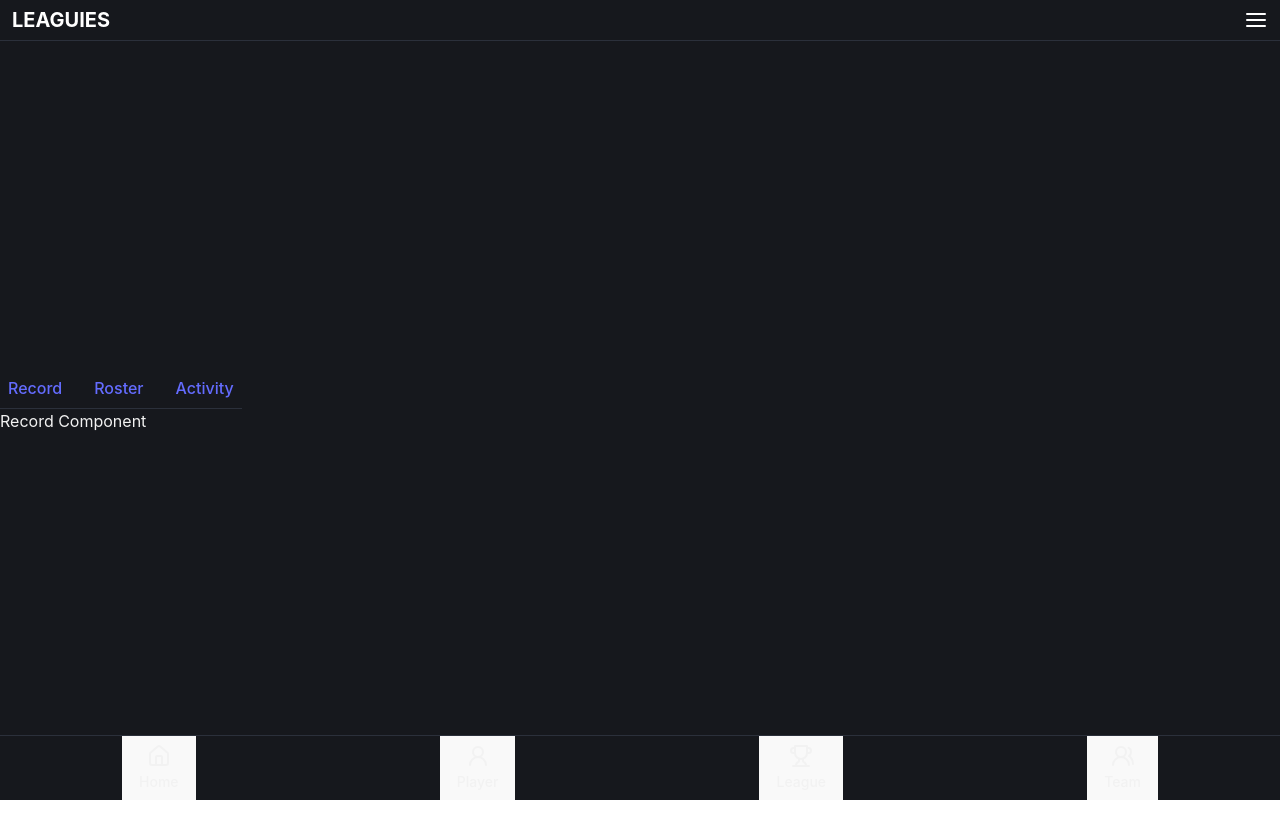
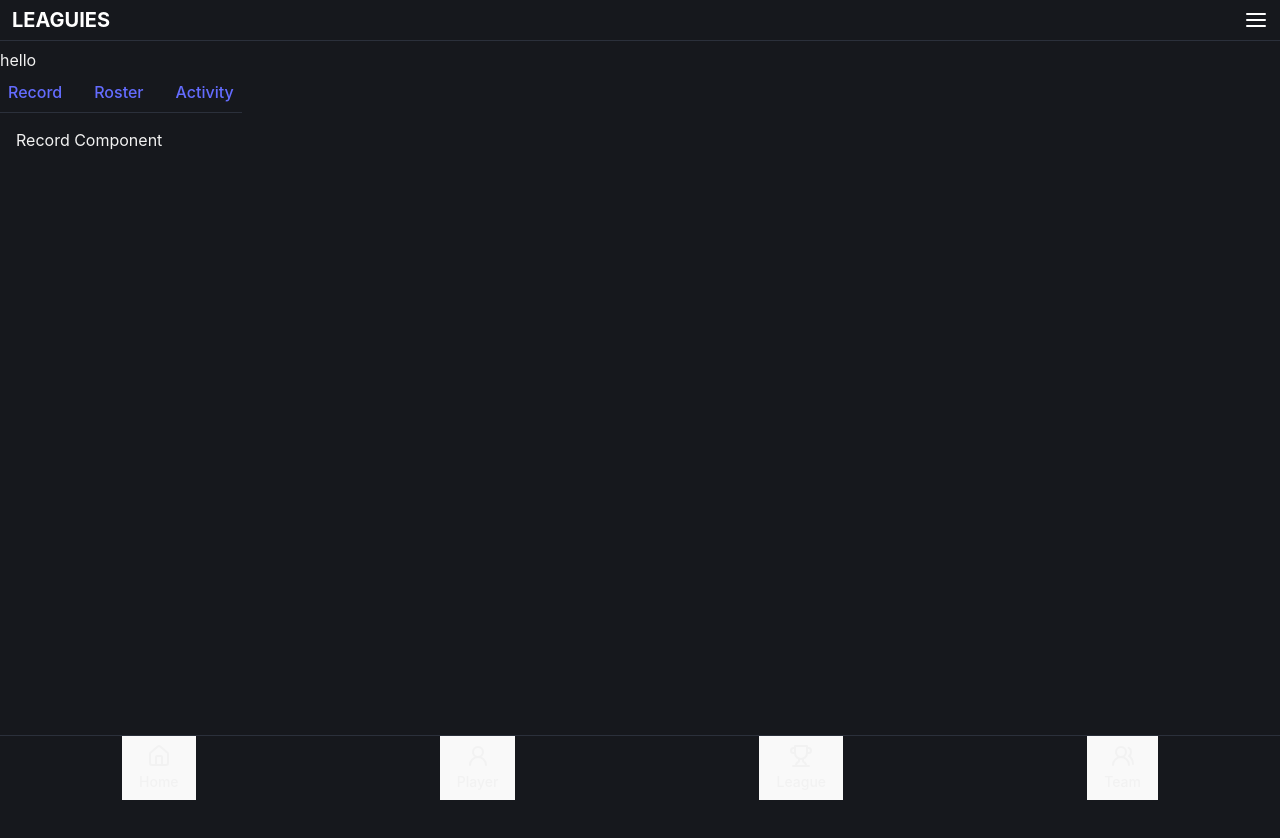
Before and after one commit to LeagueOfBugs/leaguies-2.0, a React (Vite) app in the folder client/: page /team in a window 1280 px wide. Shown: the top 838 px of the page. Before the commit the page ends 800 px from the top, so only its background shows below. Built offline with nearby package versions, Linux system fonts and the light colour scheme.

Commit message:
WIP team screen ui layout

```diff
--- a/client/src/App.tsx
+++ b/client/src/App.tsx
@@ -11,6 +11,7 @@ function App() {
   return (
     <Router>
       <Header />
+      <div className="mb-12"></div>
       <Routes>
         <Route path="/" element={<SplashScreen />} />
         <Route path="/home" element={<HomeScreen />} />
--- a/client/src/components/ui/header/header.tsx
+++ b/client/src/components/ui/header/header.tsx
@@ -3,11 +3,10 @@ import { AlignJustify } from "lucide-react";
 
 const Header = () => {
   return (
-    <header className="text-primary-foreground absolute top-0 left-0 w-full ">
+    <header className="text-primary-foreground absolute top-0 left-0 w-full">
       <div className="flex justify-between items-center h-10 px-3">
         <h1 className="text-xl font-bold">LEAGUIES</h1>
 
-        {/* make hamburger button own component */}
         <AlignJustify />
       </div>
       <Separator />
--- a/client/src/screens/TeamScreen.tsx
+++ b/client/src/screens/TeamScreen.tsx
@@ -1,4 +1,5 @@
 import { NavLink, Outlet } from "react-router-dom";
+import { Separator } from "../components/ui/separator";
 
 export const Record = () => <div>Record Component</div>;
 export const Roster = () => <div>Roster Component</div>;
@@ -6,8 +7,11 @@ export const Activity = () => <div>Activity Component</div>;
 
 const TeamScreen = () => {
   return (
-    <div className="flex flex-col h-full">
-      <nav className="flex space-x-4 border-b">
+    <main className="h-screen">
+      <div className="flex-col h-full">
+        <>hello</>
+        <nav className="flex-col h-10">
+          <div className="flex space-x-4">
             <NavLink to="record" className="p-2">
               Record
             </NavLink>
@@ -17,11 +21,15 @@ const TeamScreen = () => {
             <NavLink to="activity" className="p-2">
               Activity
             </NavLink>
+          </div>
+          <Separator />
         </nav>
-      <div className="flex-grow overflow-auto">
+
+        <div className="flex-grow overflow-auto p-4">
           <Outlet />
         </div>
       </div>
+    </main>
   );
 };
 
```
Lines whose indentation alone changed are shown as unchanged.
